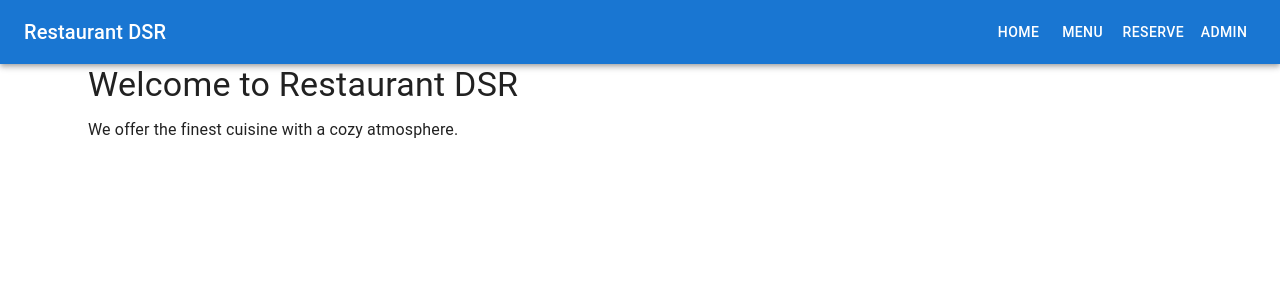
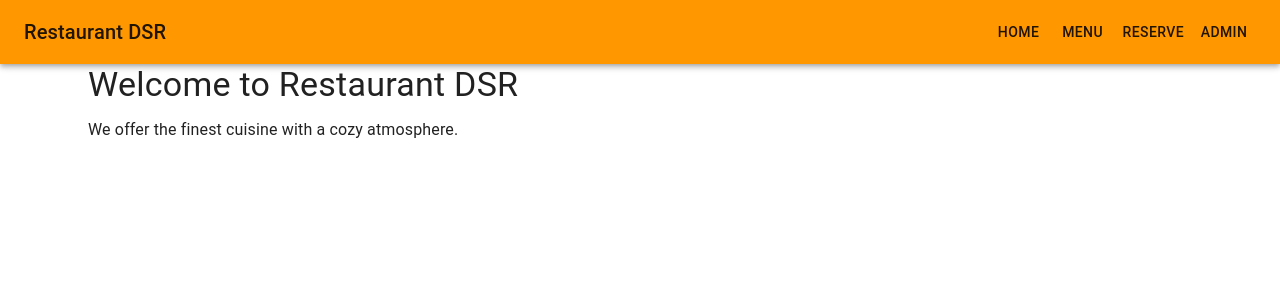
Before and after one commit to CaptoshkaLA/restaurant-dsr-frontend, a React (Create React App) app: page / in a window 1280 px wide. Shown: the top 300 px of the page. Built offline with nearby package versions, Linux system fonts and the light colour scheme.

Commit message:
Changed the theme and added a button for the admin dashboard

```diff
--- a/src/components/Layout/Header.tsx
+++ b/src/components/Layout/Header.tsx
@@ -29,9 +29,14 @@
           Reserve
         </Button>
         {token ? (
-          <Button color="inherit" onClick={handleLogout}>
-            Logout
-          </Button>
+          <>
+            <Button color="inherit" component={Link} to="/admin/dashboard">
+              Admin Dashboard
+            </Button>
+            <Button color="inherit" onClick={handleLogout}>
+              Logout
+            </Button>
+          </>
         ) : (
           <Button color="inherit" component={Link} to="/admin/login">
             Admin
--- a/src/theme.ts
+++ b/src/theme.ts
@@ -3,10 +3,10 @@
 const theme = createTheme({
   palette: {
     primary: {
-      main: '#1976d2',
+      main: '#ff9800',
     },
     secondary: {
-      main: '#dc004e',
+      main: '#100f0f',
     },
   },
 });
```
